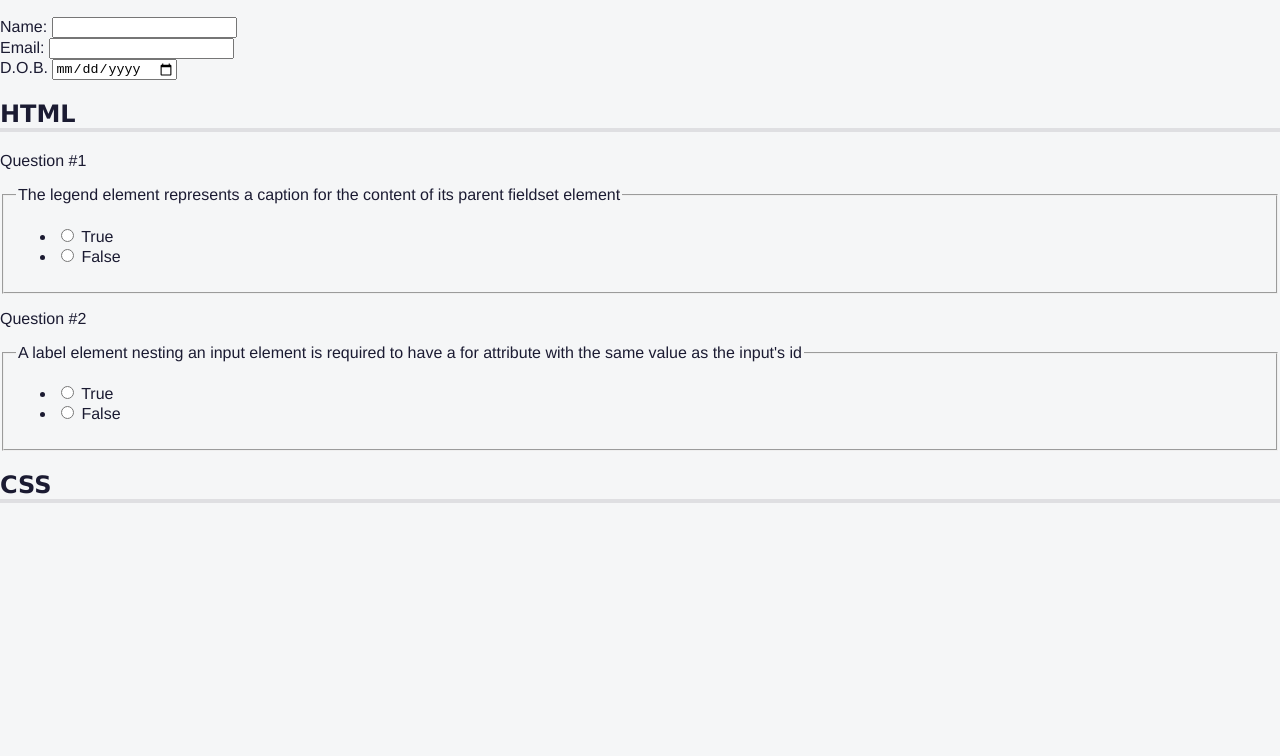
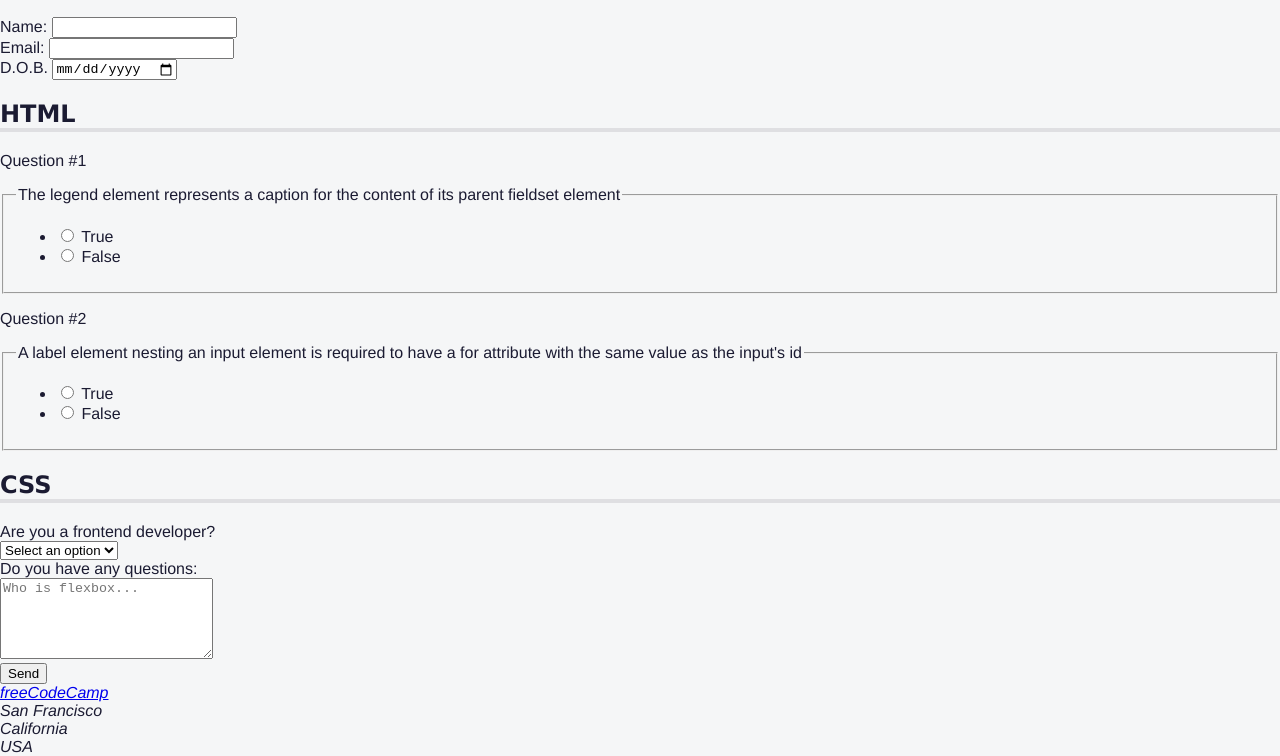
Before and after one commit to amrmabdelazeem/Accessibility-Quiz, a plain HTML site: page index.html in a window 1280 px wide. Shown: the part 105-861 px from the top of the page. Before the commit the page ends 800 px from the top, so only its background shows below. Drawn offline with Linux system fonts and the light colour scheme.

Commit message:
Finalized the task

```diff
--- a/index.html
+++ b/index.html
@@ -13,9 +13,9 @@
       <h1>HTML/CSS Quiz</h1>
       <nav>
         <ul>
-          <li><a href="#student-info">INFO</a></li>
-          <li><a href="#html-questions">HTML</a></li>
-          <li><a href="#css-questions">CSS</a></li>
+          <li><a href="#student-info" accesskey="i">INFO</a></li>
+          <li><a href="#html-questions" accesskey="h">HTML</a></li>
+          <li><a href="#css-questions" accesskey="c">CSS</a></li>
         </ul>
       </nav>
     </header>
@@ -89,16 +89,33 @@
           <h2 id="css-questions">CSS</h2>
           <div class="formrow">
             <div class="question-block">
+              <label for="customer">Are you a frontend developer?</label>
             </div>
             <div class="answer">
+              <select name="customer" id="customer" required>
+                <option value="">Select an option</option>
+                <option value="yes">Yes</option>
+                <option value="no">No</option>
+              </select>
             </div>
             <div class="question-block">
+              <label for="css-questions">Do you have any questions:</label>
             </div>
             <div class="answer">
+              <textarea id="css-questions" name="css-questions" rows="5" cols="24" placeholder="Who is flexbox..."></textarea>
             </div>
           </div>
         </section>
+        <button type="submit">Send</button>
       </form>
     </main>
+    <footer>
+      <address>
+        <a href="https://freecodecamp.org">freeCodeCamp</a><br />
+        San Francisco<br />
+        California<br />
+        USA
+      </address>
+    </footer>
   </body>
 </html>
```
